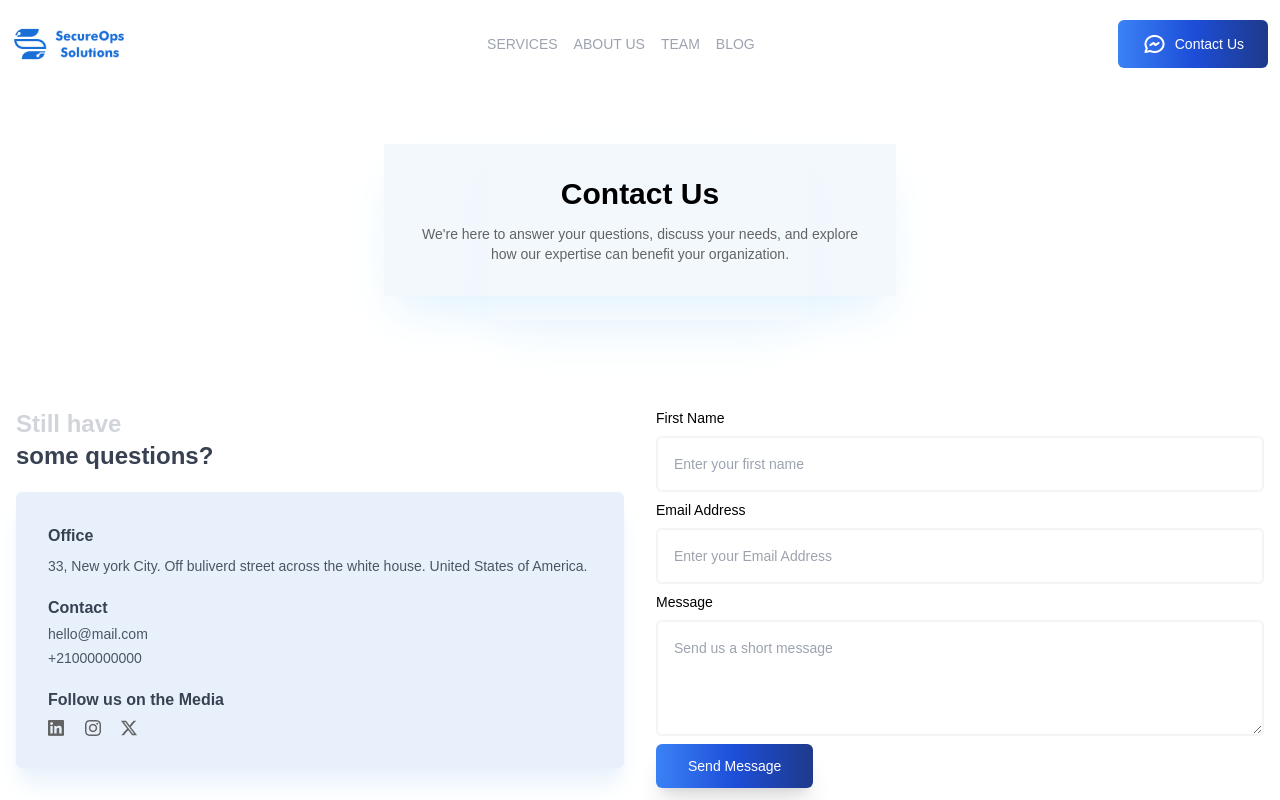
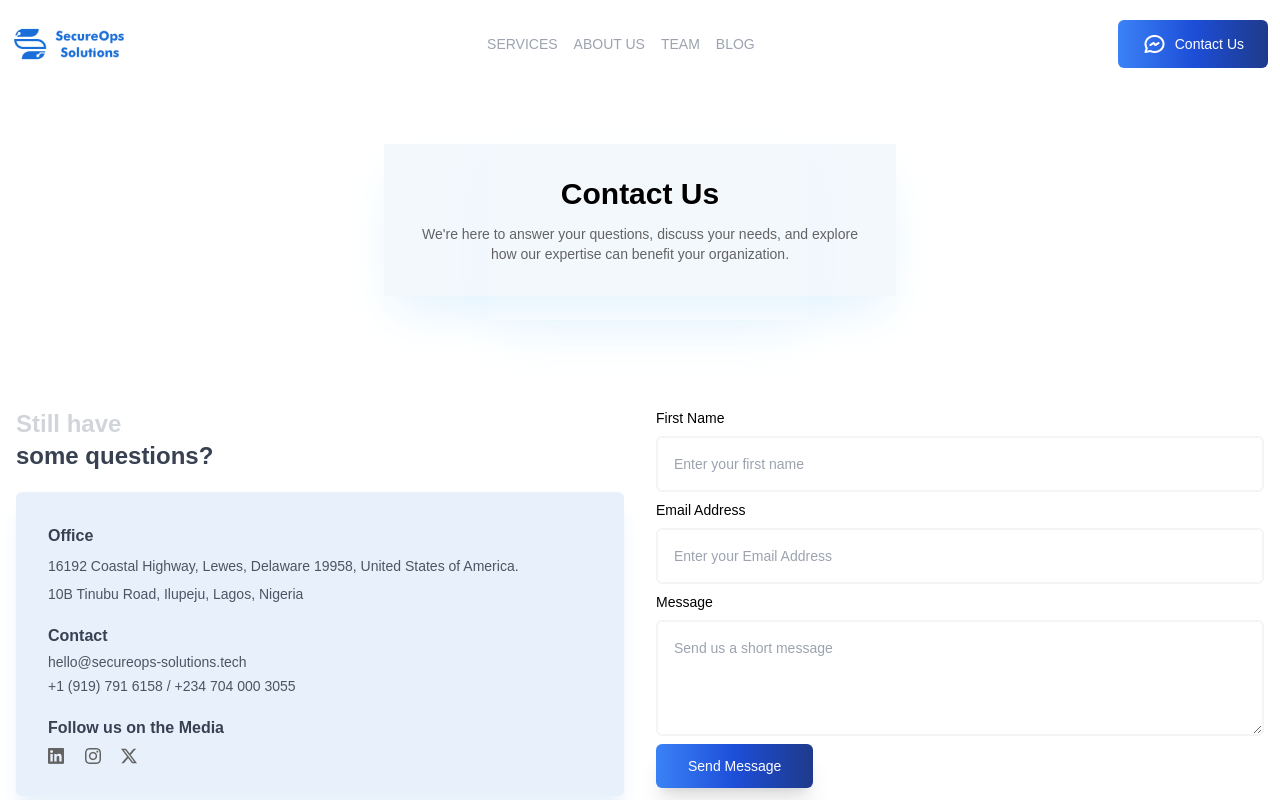
Before and after one commit to daaef/secureops, a React (Create React App) app: page /contact in a window 1280 px wide. Shown: the top 800 px of the page. Built offline with nearby package versions, Linux system fonts and the light colour scheme.

Commit message:
Addresses , email and numbers updated

```diff
--- a/src/Components/Contact/address.jsx
+++ b/src/Components/Contact/address.jsx
@@ -7,13 +7,14 @@ const Address = () => {
   return (
     <div className='mt-5 rounded-md shadow-xl shadow-[#E8F1FB] p-8 bg-[#E8F1FB]'>
       <h2 className='font-bold text-gray-700'>Office</h2>
-      <p className='mt-2 font-light text-sm text-gray-600'>
-        33, New york City. Off buliverd street across the white house. United
+      <p className='mt-2 font-light text-sm text-gray-600'>16192 Coastal Highway, Lewes, Delaware 19958, United
         States of America.
       </p>
+      <p className='mt-2 font-light text-sm text-gray-600'>10B Tinubu Road, Ilupeju, Lagos, Nigeria
+      </p>
       <h2 className='font-bold text-gray-700 mt-5'>Contact</h2>
-      <p className='my-1 font-light text-sm text-gray-600'>hello@mail.com</p>
-      <p className='font-light text-sm text-gray-600'>+21000000000</p>
+      <p className='my-1 font-light text-sm text-gray-600'>hello@secureops-solutions.tech</p>
+      <p className='font-light text-sm text-gray-600'>+1 (919) 791 6158 / +234 704 000 3055</p>
       <h2 className='font-bold text-gray-700 mt-5'>Follow us on the Media</h2>
       <div className='flex mt-2 gap-5'>
         <img src={in2} alt='' />
--- a/src/Pages/About.jsx
+++ b/src/Pages/About.jsx
@@ -3,7 +3,6 @@ import Hero from "../Components/About/hero";
 import Ctx from "../Components/HomePage/cta";
 import WhoWeAre from "../Components/About/whoWeAre";
 import CoreValues from "../Components/About/coreValues";
-import WhyChooseUs from "../Components/About/whyChooseUs";
 import useScrollToTop from "../hooks/scrollToTop";
 
 const About = () => {
```
Also changed, not shown: 1 other file (tests, documents, lock files or other folders).
